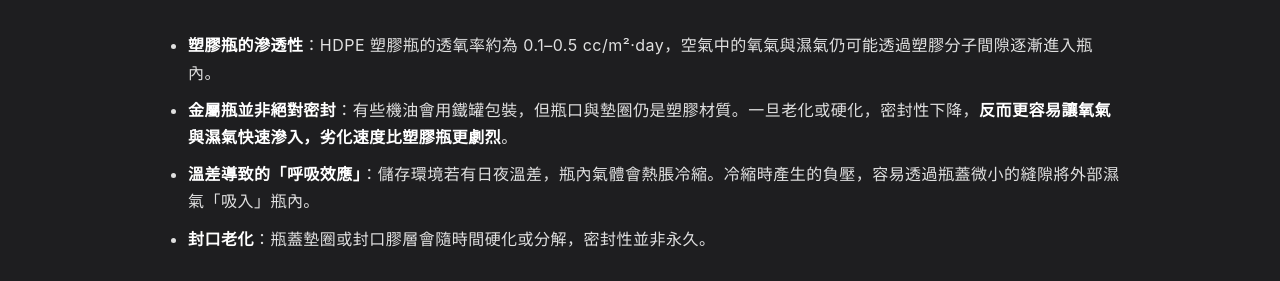
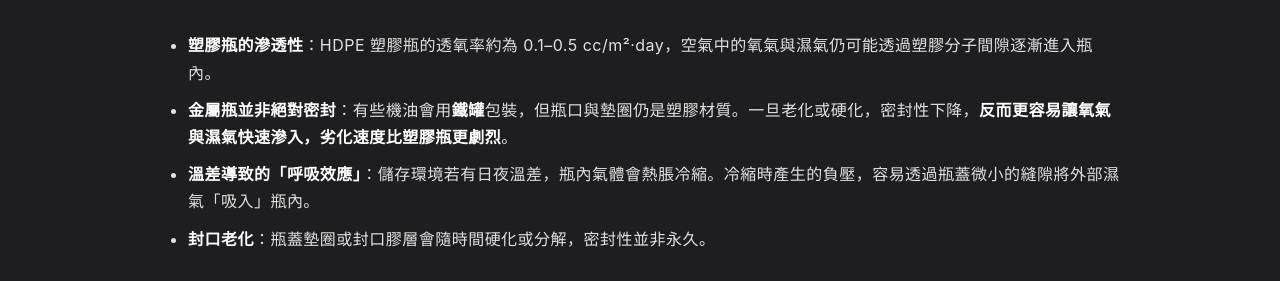
Before and after one commit to 1stbenz/1stbenz.github.io, a Jekyll site: the page built from _posts/zh/2025-07-13-oil-shelf-life.md, in a window 1280 px wide and 900 px high, scrolled down 853 px. Shown: the part 160-441 px from the top of the window. Built offline with Jekyll 4.4.1, drawn with Linux system fonts in a browser that asks for light colours.

```diff
--- a/_posts/zh/2025-07-13-oil-shelf-life.md
+++ b/_posts/zh/2025-07-13-oil-shelf-life.md
@@ -51,7 +51,7 @@ faq:
 
 許多人誤以為未開封就能永久保存，但事實並非如此：
 - **塑膠瓶的滲透性**：HDPE 塑膠瓶的透氧率約為 0.1–0.5 cc/m²·day，空氣中的氧氣與濕氣仍可能透過塑膠分子間隙逐漸進入瓶內。
-- **金屬瓶並非絕對密封**：有些機油會用鐵罐包裝，但瓶口與墊圈仍是塑膠材質。一旦老化或硬化，密封性下降，**反而更容易讓氧氣與濕氣快速滲入，劣化速度比塑膠瓶更劇烈**。
+- **金屬瓶並非絕對密封**：有些機油會用**鐵罐**包裝，但瓶口與墊圈仍是塑膠材質。一旦老化或硬化，密封性下降，**反而更容易讓氧氣與濕氣快速滲入，劣化速度比塑膠瓶更劇烈**。
 - **溫差導致的「呼吸效應」**：儲存環境若有日夜溫差，瓶內氣體會熱脹冷縮。冷縮時產生的負壓，容易透過瓶蓋微小的縫隙將外部濕氣「吸入」瓶內。
 - **封口老化**：瓶蓋墊圈或封口膠層會隨時間硬化或分解，密封性並非永久。
 
```
